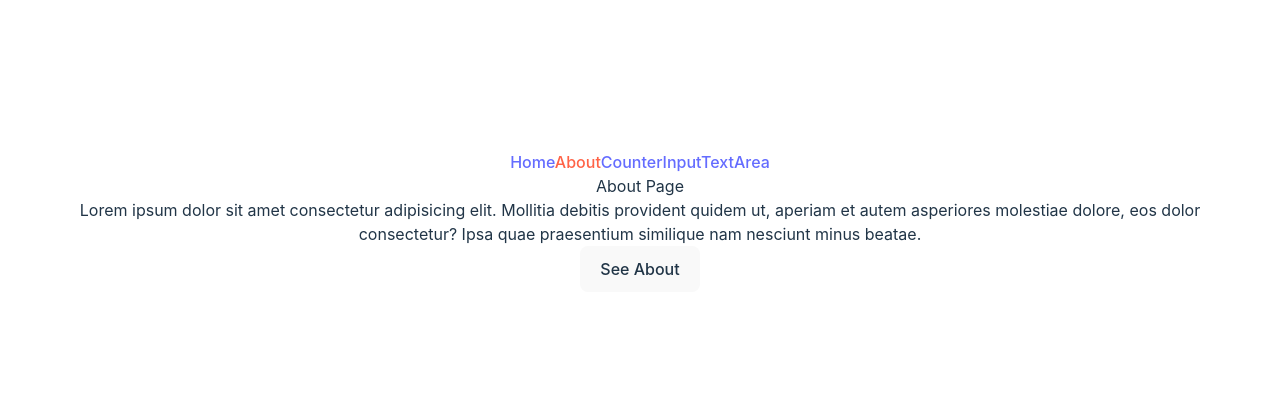
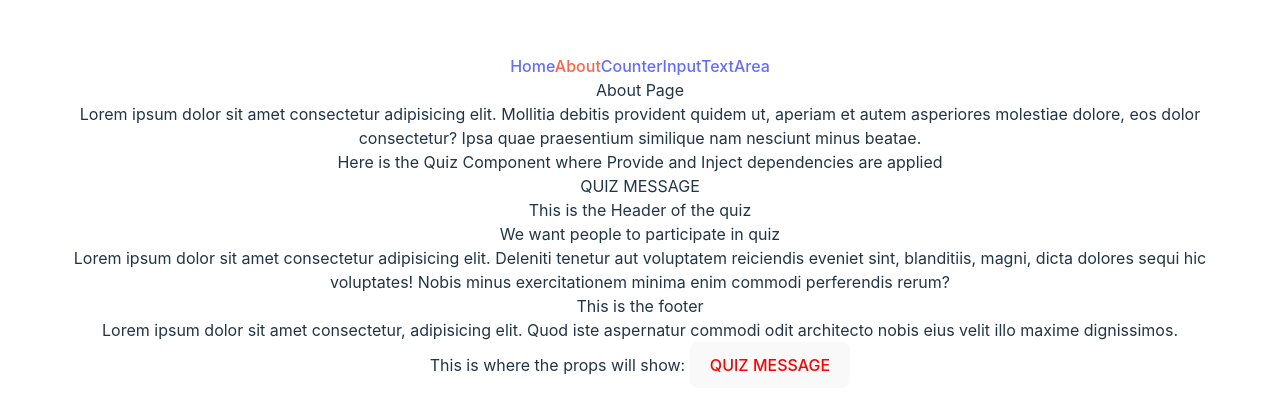
Before and after one commit to hasansfzn/vue_learning_project, a Vue app: page /about in a window 1280 px wide. Shown: the part 179-592 px from the top of the page. Built offline with nearby package versions, Linux system fonts and the light colour scheme.

Commit message:
QUIZ component added for implementing (INJECT/PROVIDE) methods

```diff
--- /dev/null
+++ b/src/components/Quiz/Quiz.vue
@@ -0,0 +1,36 @@
+<script setup>
+  import QuizHeader from "./QuizHeader.vue";
+  import QuizBody from "./QuizBody.vue";
+  import QuizFooter from "./QuizFooter.vue";
+  import { provide } from "vue";
+  import { ref } from "vue";
+
+  const props = defineProps({
+    quizProp: String,
+  });
+
+  const quizMessage = ref("QUIZ MESSAGE");
+
+  provide("quizMessage", {
+    quizMessage,
+    changeValue: () => {
+      quizMessage.value = "Changed Message";
+    },
+  });
+</script>
+
+<template>
+  <!-- below section is for practicing provide and inject dependencies  -->
+  <div class="mt-3 p-2 shadow shadow-gray-200">
+    <h2>
+      Here is the Quiz Component where Provide and Inject dependencies are
+      applied
+    </h2>
+    <h3 class="text-green-200 p-2">{{ quizMessage }}</h3>
+    <QuizHeader />
+    <QuizBody />
+    <QuizFooter />
+  </div>
+</template>
+
+<style></style>
--- /dev/null
+++ b/src/components/Quiz/QuizBody.vue
@@ -0,0 +1,10 @@
+<template>
+  <div class="m-2 px-2 py-6 bg-gray-200 border rounded-lg">
+    <p class="text-gray-900">
+      Lorem ipsum dolor sit amet consectetur adipisicing elit. Deleniti tenetur
+      aut voluptatem reiciendis eveniet sint, blanditiis, magni, dicta dolores
+      sequi hic voluptates! Nobis minus exercitationem minima enim commodi
+      perferendis rerum?
+    </p>
+  </div>
+</template>
--- /dev/null
+++ b/src/components/Quiz/QuizFooter.vue
@@ -0,0 +1,15 @@
+<script setup>
+  import QuizFooterInner from "./QuizFooterInner.vue";
+</script>
+
+<template>
+  <footer>
+    <h3 class="text-sm">This is the footer</h3>
+    <p>
+      Lorem ipsum dolor sit amet consectetur, adipisicing elit. Quod iste
+      aspernatur commodi odit architecto nobis eius velit illo maxime
+      dignissimos.
+    </p>
+    <QuizFooterInner />
+  </footer>
+</template>
--- /dev/null
+++ b/src/components/Quiz/QuizFooterInner.vue
@@ -0,0 +1,14 @@
+<script setup>
+  import { inject } from "vue";
+
+  let { quizMessage, changeValue } = inject("quizMessage");
+</script>
+<template class="m-2">
+  <span>This is where the props will show: </span>
+  <button
+    class="text-red text-sm ms-4"
+    @click="changeValue"
+  >
+    {{ quizMessage }}
+  </button>
+</template>
--- /dev/null
+++ b/src/components/Quiz/QuizHeader.vue
@@ -0,0 +1,6 @@
+<template>
+  <h1 class="text-center text-gray-100 font-semibold">
+    This is the Header of the quiz
+  </h1>
+  <p class="text-center mt-2">We want people to participate in quiz</p>
+</template>
--- a/src/views/AboutView.vue
+++ b/src/views/AboutView.vue
@@ -1,7 +1,11 @@
 <script setup>
-import { useFlash } from "@/composables/useFlash";
+  import { useFlash } from "@/composables/useFlash";
+  import Quiz from "@/components/Quiz/Quiz.vue";
+  import { ref } from "vue";
 
-const { flashMessage } = useFlash();
+  const { flashMessage } = useFlash();
+
+  const quizProp = ref("THis is the Message to Show");
 </script>
 
 <template>
@@ -14,14 +18,10 @@ const { flashMessage } = useFlash();
       beatae.
     </p>
 
-    <div>
-      <button
-        class="btn rounded shadow shadow-gray-200"
-        @click="flashMessage('About Page is UpToDate')"
-      >
-        See About
-      </button>
-    </div>
+    <Quiz
+      class="py-4"
+      :quizProp="quizProp"
+    />
   </div>
 </template>
 
```
